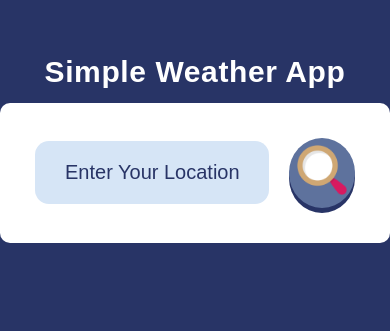
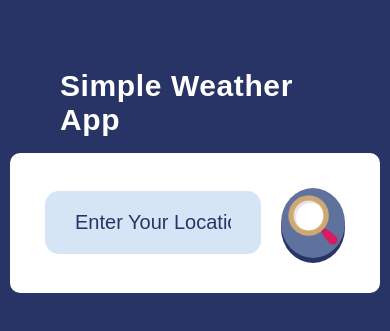
Before and after one commit to RoxanaTeodora/weather-api-javascript, a plain HTML site: page index.html in a window 390 px wide. Shown: the part 189-520 px from the top of the page. Drawn offline with nearby package versions, Linux system fonts and the light colour scheme.

Commit message:
update less css

```diff
--- a/style/style.less
+++ b/style/style.less
@@ -7,6 +7,7 @@
 @ui-color-shadow: #343333;
 @base-size: 20px;
 @font-size: 50px;
+@margin-size: 10px;
 
 * {
   margin: 0;
@@ -17,42 +18,44 @@
   font-family: sans-serif;
 }
 
+.position-center() {
+  display: flex;
+  justify-content: center;
+  align-items: center;
+}
+
 .title {
   font-weight: bold;
   font-size: @font-size;
   letter-spacing: 0.02em;
-  padding: 0 0 10px 0;
-  display: flex;
+  padding: 0 0 @margin-size 0;
+  .position-center;
   flex-direction: column;
-  align-items: center;
-  justify-content: center;
   color: @ui-color-white;
-  margin-bottom: @font-size;
+  margin: @font-size;
 }
 
 body {
   min-height: 80vh;
-  display: flex;
-  justify-content: center;
-  align-items: center;
+  .position-center;
   background-color: @ui-color-primary-400;
+  margin: @margin-size;
 }
 
 .container {
   width: 550px;
   height: min-content;
   background-color: @ui-color-white;
-  border-radius: @base-size / 2;
+  border-radius: 10px;
   padding: 35px;
-  margin-left: 6px;
+  margin: 6px;
 }
 
 .search-box {
   width: 100%;
   height: min-content;
-  display: flex;
+  .position-center;
   justify-content: space-between;
-  align-items: center;
 }
 
 button {
@@ -97,11 +100,9 @@ input {
 
 /* cardul care contine 2 div-uri image si detaliile */
 .weather-card {
-  justify-content: center;
-  align-items: center;
+  .position-center;
   flex-direction: column;
-  margin-block: 20px;
-  display: flex;
+  margin: @base-size;
   display: none;
 
   /* imaginea asociata tipului de vreme */
@@ -148,9 +149,8 @@ input {
 
   .humidity,
   .wind {
-    display: flex;
+    .position-center;
     padding: 50px;
-    align-items: center;
   }
 
   i {
@@ -161,10 +161,8 @@ input {
 }
 
 .location-not-found {
-  display: flex;
+  .position-center;
   flex-direction: column;
-  align-items: center;
-  justify-content: center;
   margin: 50px;
   padding: 10px;
   color: @ui-color-primary-400;
@@ -173,9 +171,7 @@ input {
 
 @media only screen and (max-width: 600px) {
   body {
-    display: flex;
-    justify-content: center;
-    align-items: center;
+    .position-center;
     background-color: @ui-color-primary-400;
   }
 
@@ -184,10 +180,8 @@ input {
     font-size: 30px;
     letter-spacing: 0.02em;
     // padding: 0 0 5px 0;
-    display: flex;
+    .position-center;
     flex-direction: column;
-    align-items: center;
-    justify-content: center;
     color: @ui-color-white;
     margin-bottom: 1vw;
   }
```
